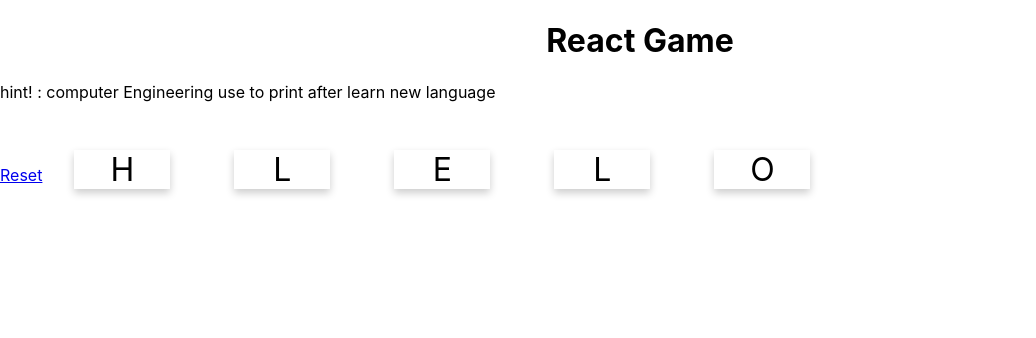
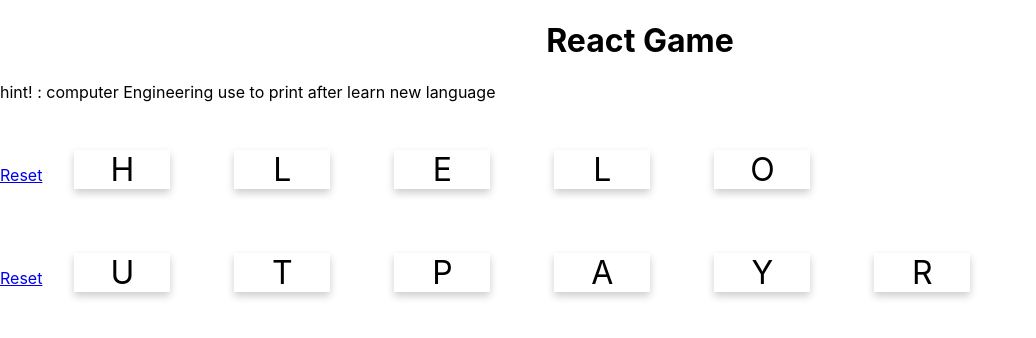
Before and after one commit to theeramate1999/LabReact, a React (Create React App) app in the folder card-game/: page / in a window 1280 px wide. Shown: the top 338 px of the page, without its empty margins (0-1036 px from the left). Built offline with nearby package versions, Linux system fonts and the light colour scheme.

Commit message:
cancel show score

```diff
--- a/card-game/src/App.js
+++ b/card-game/src/App.js
@@ -4,6 +4,7 @@ import WordCard from './WordCard';
 
 
 const word = "Hello";
+const word2 = "Prayut";
 const number = Math.floor(Math.random() * 10);
 function App() {
  return (
@@ -11,6 +12,7 @@ function App() {
    <h1><center>React Game</center></h1>
    <p><tr>hint! : computer Engineering use to print after learn new language</tr></p>
    <WordCard value={word}/>
+   <WordCard value={word2}/>
 </div>
  );
 }
--- a/card-game/src/WordCard.js
+++ b/card-game/src/WordCard.js
@@ -9,7 +9,6 @@ const prepareStateFromWord = (given_word) => {
     word,
     chars,
     attempt: 1,
-    score: 0,
     guess: '',
     completed: false
       }
@@ -22,13 +21,10 @@ export default function WordCard(props){
         console.log(`${c} has been activated.`)
 
         let guess = state.guess + c
-        let score = 0
         setState({...state, guess})
             if(guess.length == state.word.length){
                 if(guess == state.word){
                     console.log('yeah!')
-                    score = score+1
-                    console.log(`score :${score} `)
                     setState({...state, guess: '', completed: true})
 
                 }else{
```
